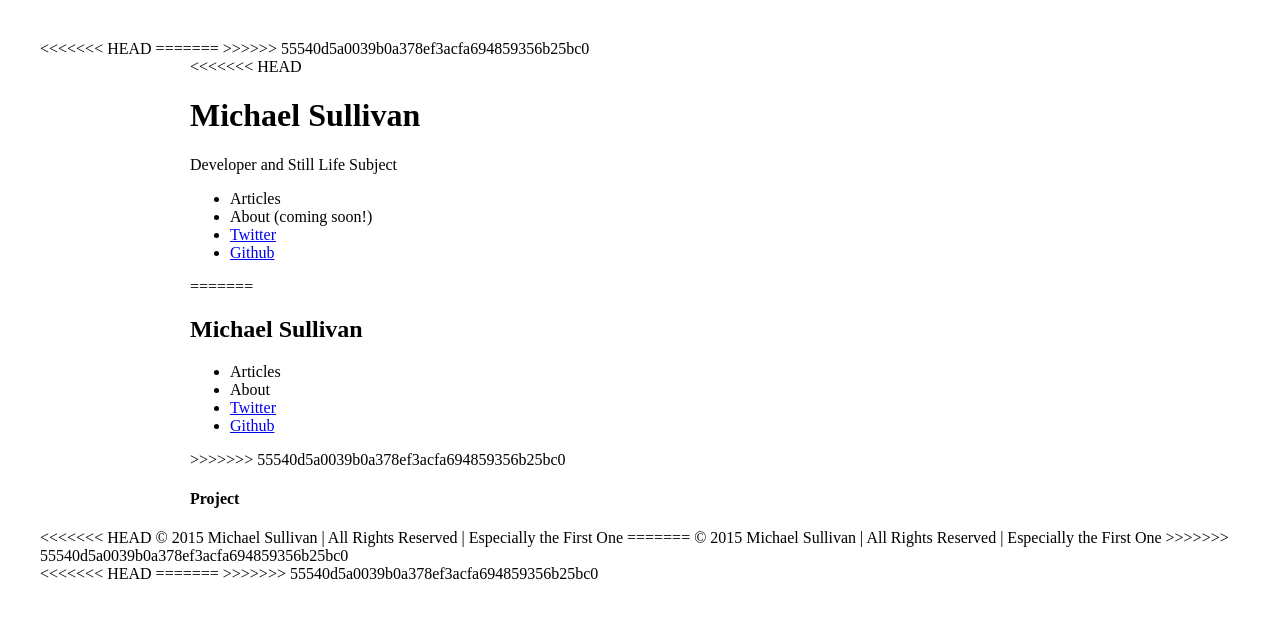
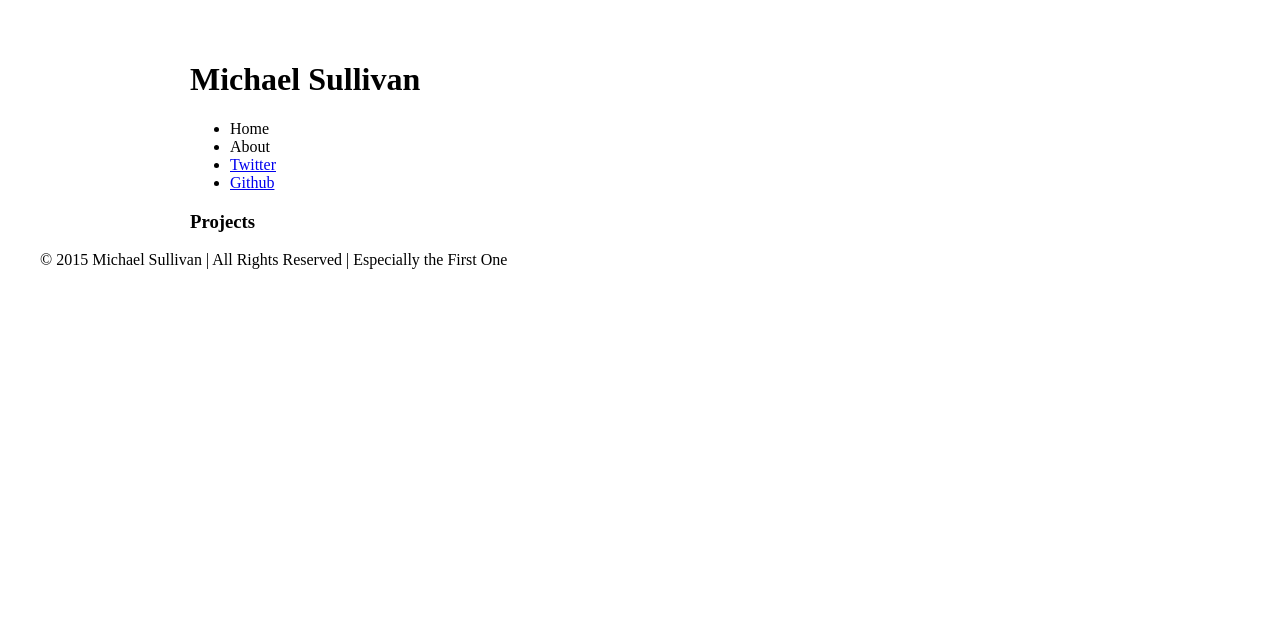
Before and after one commit to scotist/Portfolio, a plain HTML site: page index.html in a window 1280 px wide. Drawn offline with Linux system fonts and the light colour scheme.

Commit message:
added method to constructor prototype, cleaned up html

```diff
--- a/index.html
+++ b/index.html
@@ -2,61 +2,31 @@
 <html lang="en">
   <head>
     <title>Michael Sullivan</title>
-<<<<<<< HEAD
-=======
     <link rel="stylesheet" href="style.css"
->>>>>>> 55540d5a0039b0a378ef3acfa694859356b25bc0
   </head>
   <body>
     <main>
       <header>
-<<<<<<< HEAD
-        <h1>
-          Michael Sullivan
-        </h1>
-        <p>Developer and Still Life Subject</p>
-      </header>
-      <nav>
+        <h1>Michael Sullivan</h1>
+        <nav>
           <ul>
-            <li>Articles</li>
-            <li>About (coming soon!)</li>
-            <li><a href="http://twitter.com/mbscotist" target="_blank">Twitter</a></li>
-            <li><a href="http://github.com/scotist" target="_blank">Github</a></li>
+            <li>Home</li>
+            <li>About</li>
+            <li><a href="http://twitter.com/mbscotist">Twitter</a></li>
+            <li><a href="http://github.com/scotist">Github</a></li>
           </ul>
         </nav>
-        <section id="projects">
-=======
-        <h1>Michael Sullivan</h1>
       </header>
-      <nav>
-        <ul>
-          <li>Articles</li>
-          <li>About</li>
-          <li><a href="http://twitter.com/mbscotist" target="blank">Twitter</a></li>
-          <li><a href="http://github.com/scotist" target="blank">Github</a></li>
-        </ul>
-      </nav>
+
       <section id="projects">
->>>>>>> 55540d5a0039b0a378ef3acfa694859356b25bc0
-          <article class="frame">
-            <header>
-              <h1>Project</h1>
-            </header>
-            <section class="beef"></section>
+          <article class="template">
+              <h1>Projects</h1>
           </article>
         </section>
     </main>
     <footer>
-<<<<<<< HEAD
-      &copy; 2015 Michael Sullivan | All Rights Reserved | Especially the First One
-=======
       © 2015 Michael Sullivan | All Rights Reserved | Especially the First One
->>>>>>> 55540d5a0039b0a378ef3acfa694859356b25bc0
     </footer>
     <script src="jquery-2.1.4.js"></script>
     <script src="portfolio.js"></script>
   </body>
-<<<<<<< HEAD
-</html>
-=======
->>>>>>> 55540d5a0039b0a378ef3acfa694859356b25bc0
--- a/portfolio.js
+++ b/portfolio.js
@@ -4,7 +4,20 @@ function Project (content) {
   this.title = content.title;
   this.url = content.url;
   this.description = content.description;
+  this.image = content.image;
 }
+
+Project.prototype.toHtml = function() {
+  var $newProject = $('article.template').clone();
+  $newProject.removeClass('template').attr('id', this.title);
+  $newProject.find('a').attr('href', this.url);
+  $newProject.find('p').attr(this.description);
+  $newProject.find('img').attr('src', this.image);
+};
+
+data.forEach(function(data) {
+  projects.push(new Project(data));
+});
 
 $(document).ready(function(){
 
```
